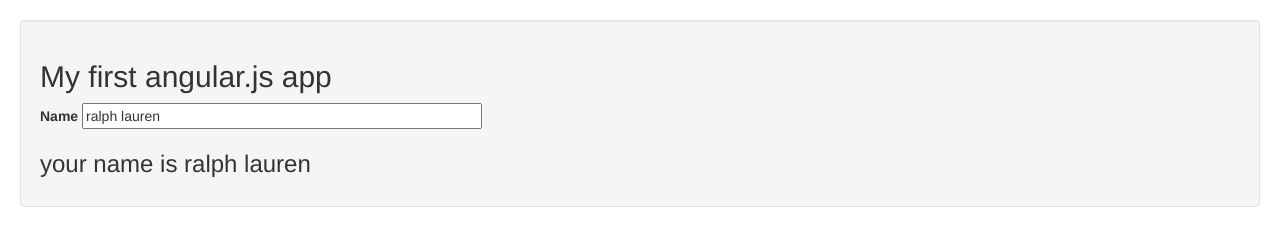
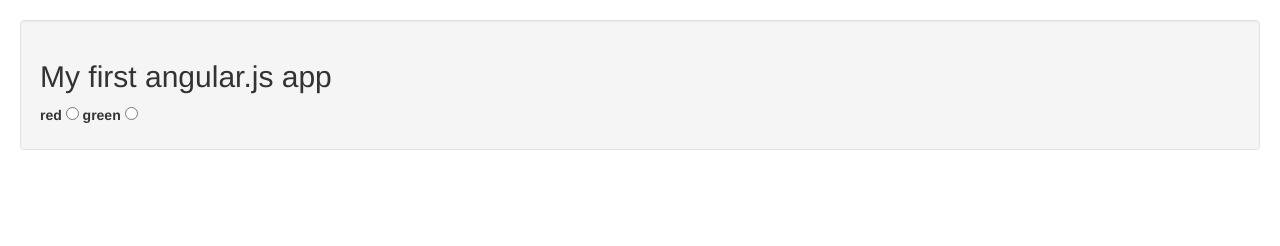
Before and after one commit to tcochran/kampala_geek_night, a website: page app.html in a window 1280 px wide. Drawn offline with nearby package versions, Linux system fonts and the light colour scheme.

Commit message:
ng-include example

```diff
--- a/app.html
+++ b/app.html
@@ -34,12 +34,14 @@
             <div class='well' ng-controller='HomeCtrl'>
                 <h2>My first angular.js app</h2>
 
-                <label>Name</label>
-                <input type='text' ng-model='person.name'></input>
+                <label>red</label>
+                <input type='radio' value='/app/views/red.html' ng-model='color'></input>
+                <label>green</label>
+                <input type='radio' value='/app/views/green.html' ng-model='color'></input>
 
-                <div ng-controller='InnerCtrl'>
-                    <h3>your name is {{person.name}}</h3>
-                </div>
+                <div ng-include="color" ></div>
+
+
             </div>
         </div>
     </body>
```
Also changed, not shown: app/views/green.html (added, +3 -0 lines), app/views/red.html (added, +3 -0 lines).
